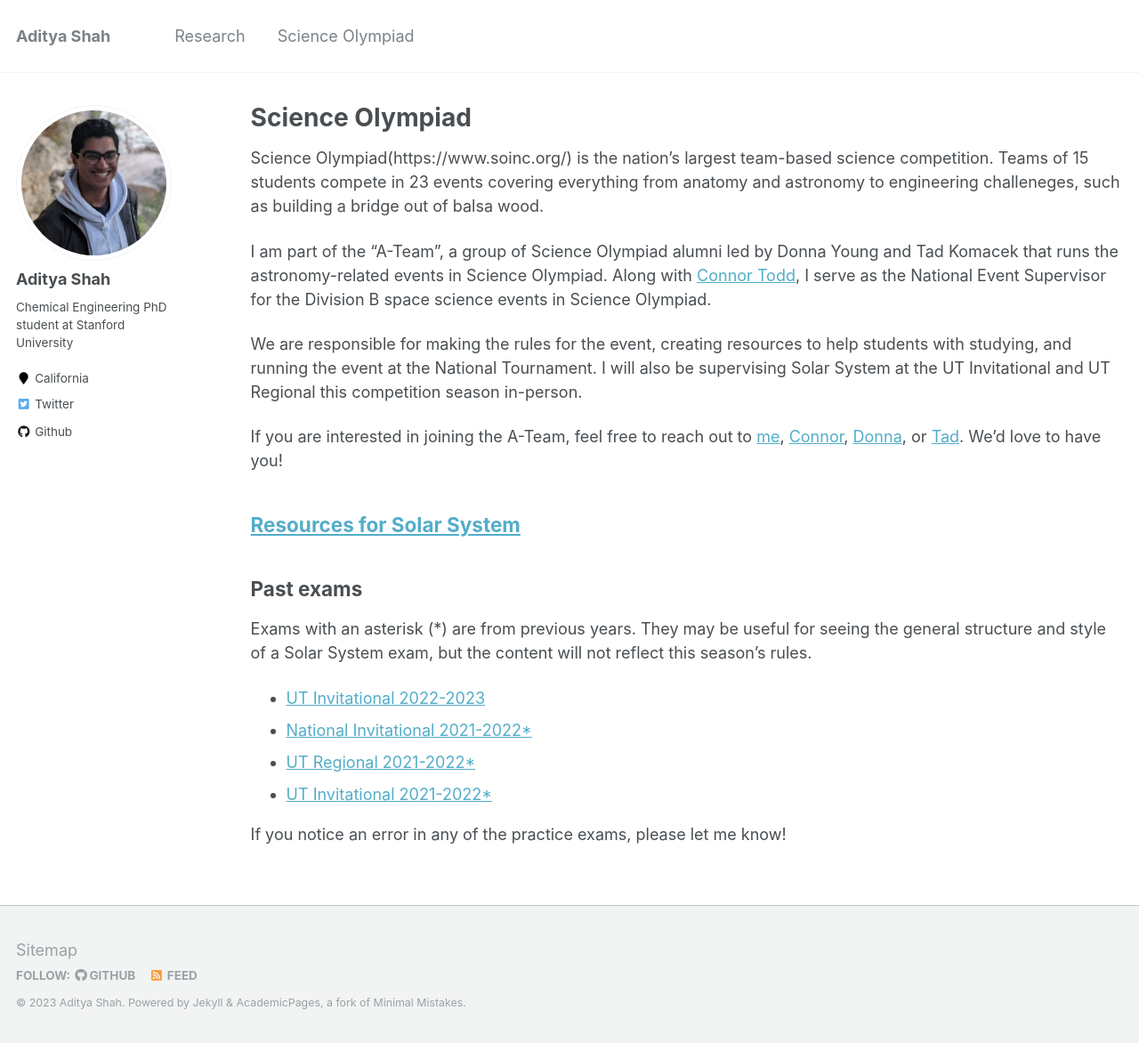
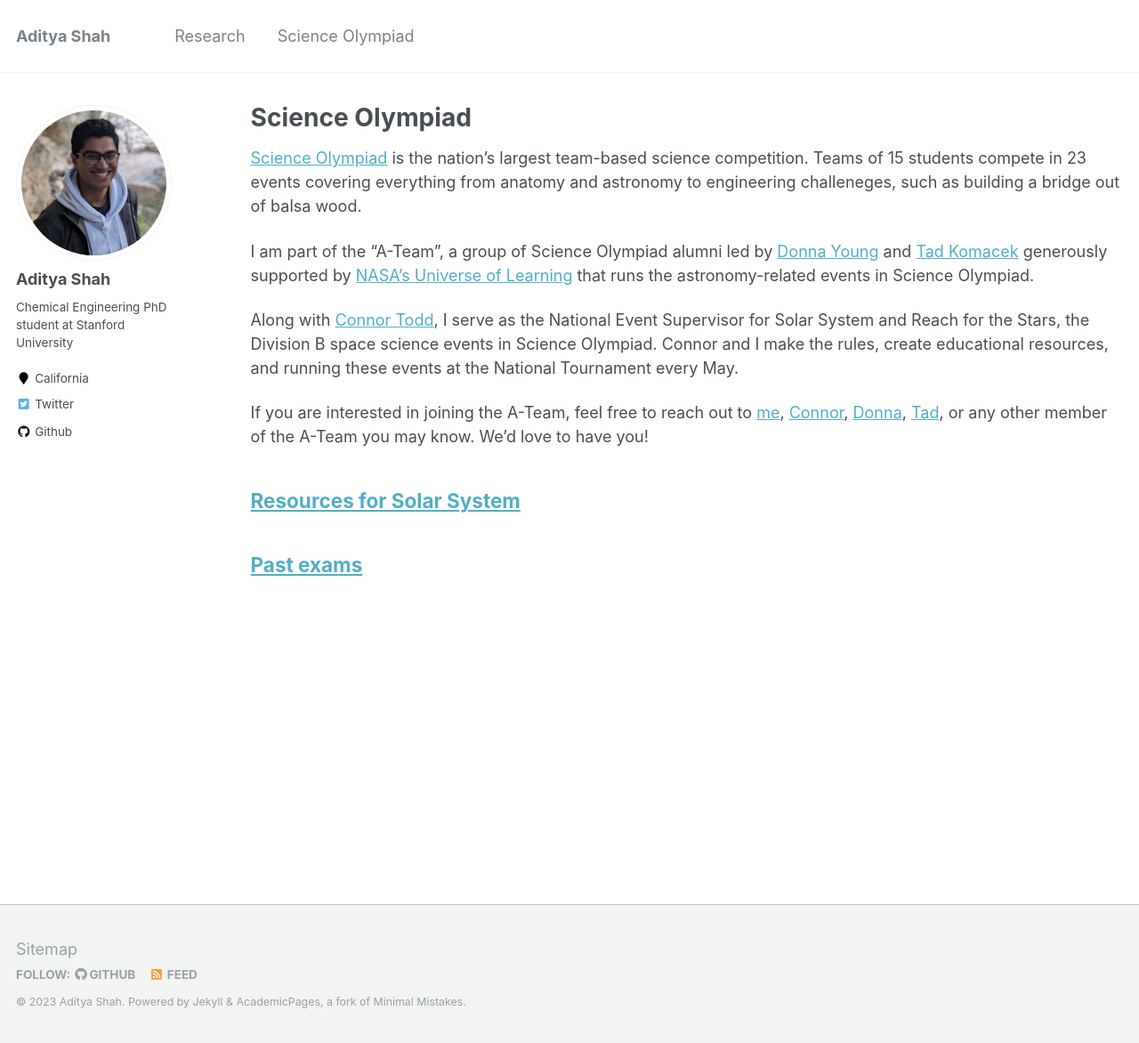
Before and after one commit to Adi1008/adi1008.github.io, a Jekyll site: the page built from _pages/scioly.md, in a window 1280 px wide and 1172 px high. Shown: the whole window at 89% size. Built offline with Jekyll 4.4.1, drawn with Linux system fonts in a browser that asks for light colours.

Commit message:
set up scioly pages (hopefully)

```diff
--- a/_pages/scioly.md
+++ b/_pages/scioly.md
@@ -5,23 +5,14 @@ permalink: /scioly/
 author_profile: true
 ---
 
-Science Olympiad(https://www.soinc.org/) is the nation's largest team-based science competition. Teams of 15 students compete in 23 events covering everything from anatomy and astronomy to engineering challeneges, such as building a bridge out of balsa wood.
+[Science Olympiad](https://www.soinc.org/) is the nation's largest team-based science competition. Teams of 15 students compete in 23 events covering everything from anatomy and astronomy to engineering challeneges, such as building a bridge out of balsa wood.
 
-I am part of the "A-Team", a group of Science Olympiad alumni led by Donna Young and Tad Komacek that runs the astronomy-related events in Science Olympiad. Along with [Connor Todd](https://www.linkedin.com/in/connor-todd-548467171/), I serve as the National Event Supervisor for the Division B space science events in Science Olympiad.
+I am part of the "A-Team", a group of Science Olympiad alumni led by [Donna Young](https://www.linkedin.com/in/donna-lee-young-35b3ba78/) and [Tad Komacek](https://sites.google.com/umd.edu/tkomacek/) generously supported by [NASA's Universe of Learning](https://www.universe-of-learning.org/) that runs the astronomy-related events in Science Olympiad.
 
-We are responsible for making the rules for the event, creating resources to help students with studying, and running the event at the National Tournament. I will also be supervising Solar System at the UT Invitational and UT Regional this competition season in-person.
+Along with [Connor Todd](https://www.linkedin.com/in/connor-todd-548467171/), I serve as the National Event Supervisor for Solar System and Reach for the Stars, the Division B space science events in Science Olympiad. Connor and I make the rules, create educational resources, and running these events at the National Tournament every May.
 
-If you are interested in joining the A-Team, feel free to reach out to [me](mailto:adityashah108@gmail.com), [Connor](mailto:cwtodd@umich.edu), [Donna](mailto:dlyoung.nso@gmail.com), or [Tad](mailto:tkomacek@umd.edu). We'd love to have you!
+If you are interested in joining the A-Team, feel free to reach out to [me](mailto:adityashah108@gmail.com), [Connor](mailto:cwtodd@umich.edu), [Donna](mailto:dlyoung.nso@gmail.com), [Tad](mailto:tkomacek@umd.edu), or any other member of the A-Team you may know. We'd love to have you!
 
 ## [Resources for Solar System](https://adi1008.github.io/scioly/solar-system)
 
-## Past exams
-
-Exams with an asterisk (\*) are from previous years. They may be useful for seeing the general structure and style of a Solar System exam, but the content will not reflect this season's rules.
-
-- [UT Invitational 2022-2023](https://drive.google.com/drive/folders/1ZXehsTWBlpKPxQ8Q0qkVwoskUslWjv5S)
-- [National Invitational 2021-2022*](https://drive.google.com/drive/folders/1Ce8M7HFipd9_kT2IMZFfvv7X5Ce2UaH7)
-- [UT Regional 2021-2022*](https://drive.google.com/drive/folders/1lzaoA7UXBVuvguLBqBpPJ0P2RXnPQ9sf)
-- [UT Invitational 2021-2022*](https://drive.google.com/drive/folders/12ucV4y63UeLUT0KQJJTXGr8bYk-8Hpcw)
-
-If you notice an error in any of the practice exams, please let me know!
+## [Past exams](https://adi1008.github.io/scioly/past-exams)
```
Also changed, not shown: _pages/about.md (+2 -2 lines), _pages/past-exams.md (added, +21 -0 lines), _pages/solar-system.md (renamed from _pages/scioly-1-ss.md, +4 -0 lines), 3 other files.
